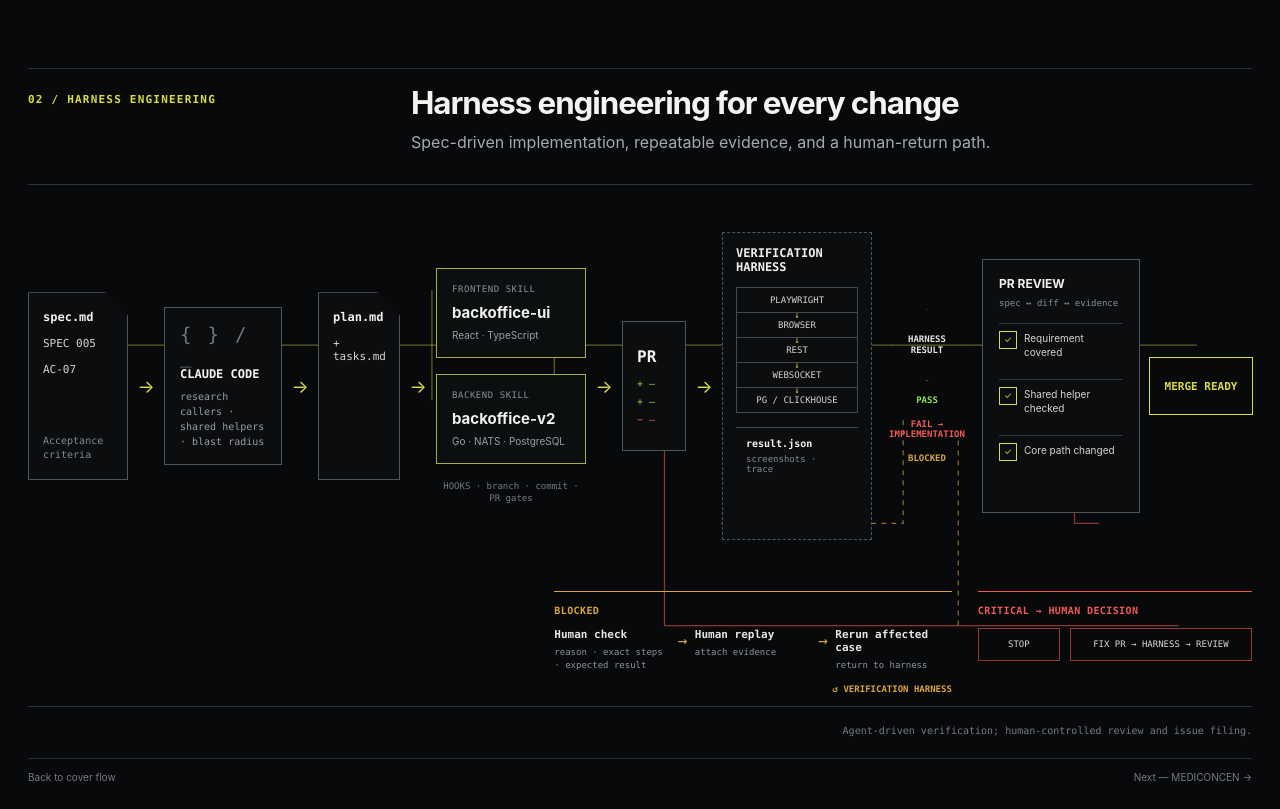
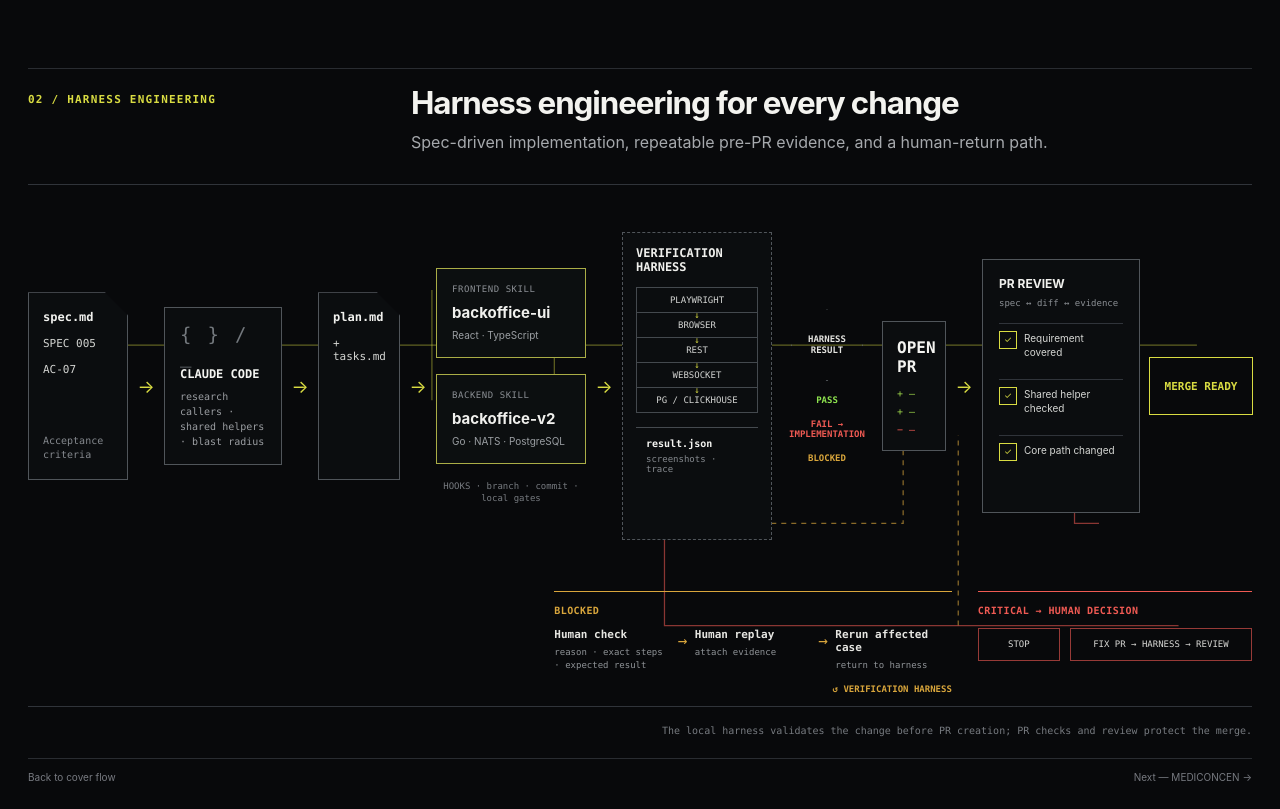
Before and after one commit to outsider987/victor-site, a Next.js app: page /work/cypherlab in a window 1280 px wide. Shown: the part 1120-1929 px from the top of the page. Built offline with nearby package versions, Linux system fonts and the light colour scheme.

Commit message:
Correct harness verification flow

```diff
--- a/src/app/globals.css
+++ b/src/app/globals.css
@@ -228,7 +228,7 @@ html[lang="zh-Hant"] .about-bio { letter-spacing: 0; line-height: 1.42; }
 .delivery-route-main { stroke: rgba(217,220,66,.42); }
 .delivery-route-manual { stroke: rgba(217,166,60,.62); stroke-dasharray: 5 5; }
 .delivery-route-critical { stroke: rgba(239,90,83,.56); }
-.delivery-main-flow { position: relative; z-index: 1; min-height: 350px; display: grid; grid-template-columns: minmax(100px,.72fr) 18px minmax(118px,.82fr) 18px minmax(82px,.55fr) 18px minmax(150px,1.08fr) 18px minmax(64px,.45fr) 18px minmax(150px,1.04fr) minmax(92px,.62fr) minmax(158px,1.06fr) minmax(104px,.68fr); align-items: center; gap: 9px; }
+.delivery-main-flow { position: relative; z-index: 1; min-height: 350px; display: grid; grid-template-columns: minmax(100px,.72fr) 18px minmax(118px,.82fr) 18px minmax(82px,.55fr) 18px minmax(150px,1.08fr) 18px minmax(150px,1.04fr) minmax(92px,.62fr) minmax(64px,.45fr) 18px minmax(158px,1.06fr) minmax(104px,.68fr); align-items: center; gap: 9px; }
 .delivery-arrow { color: var(--cypher); font-size: 18px; font-style: normal; text-align: center; }
 .delivery-document, .delivery-workbench, .delivery-pr, .delivery-harness, .delivery-review { min-width: 0; border: 1px solid #50555a; background: #0b0d0f; }
 .delivery-document { min-height: 188px; display: flex; flex-direction: column; gap: 13px; padding: 17px 14px; clip-path: polygon(0 0, calc(100% - 23px) 0, 100% 23px, 100% 100%, 0 100%); }
--- a/src/components/case-study.tsx
+++ b/src/components/case-study.tsx
@@ -54,7 +54,7 @@ function CypherArchitecture({ lang }: { lang: "en" | "zh" }) {
     delivery: {
       eyebrow: "02 / HARNESS ENGINEERING",
       title: "Harness engineering for every change",
-      lede: "Spec-driven implementation, repeatable evidence, and a human-return path.",
+      lede: "Spec-driven implementation, repeatable pre-PR evidence, and a human-return path.",
       spec: ["spec.md", "SPEC 005", "AC-07", "Acceptance criteria"],
       claude: ["CLAUDE CODE", "research callers · shared helpers · blast radius"],
       plan: ["plan.md", "+ tasks.md"],
@@ -62,8 +62,8 @@ function CypherArchitecture({ lang }: { lang: "en" | "zh" }) {
         ["backoffice-ui", "React · TypeScript", "FRONTEND SKILL"],
         ["backoffice-v2", "Go · NATS · PostgreSQL", "BACKEND SKILL"],
       ],
-      hooks: "HOOKS · branch · commit · PR gates",
-      pr: "PR",
+      hooks: "HOOKS · branch · commit · local gates",
+      pr: "OPEN PR",
       harness: "VERIFICATION HARNESS",
       evidence: ["PLAYWRIGHT", "BROWSER", "REST", "WEBSOCKET", "PG / CLICKHOUSE"],
       result: ["result.json", "screenshots · trace"],
@@ -83,7 +83,7 @@ function CypherArchitecture({ lang }: { lang: "en" | "zh" }) {
       critical: "CRITICAL → HUMAN DECISION",
       stop: "STOP",
       fix: "FIX PR → HARNESS → REVIEW",
-      note: "Agent-driven verification; human-controlled review and issue filing.",
+      note: "The local harness validates the change before PR creation; PR checks and review protect the merge.",
     },
   } : {
     product: {
@@ -120,7 +120,7 @@ function CypherArchitecture({ lang }: { lang: "en" | "zh" }) {
     delivery: {
       eyebrow: "02 / HARNESS 工程",
       title: "每項變更的 Harness 工程",
-      lede: "由規格驅動實作、留下可重跑證據，並讓人工介入能回到驗證閉環。",
+      lede: "由規格驅動實作，Harness 通過後才建立 PR，並留下可重跑證據。",
       spec: ["spec.md", "SPEC 005", "AC-07", "驗收條件"],
       claude: ["CLAUDE CODE", "搜尋 callers · 共用 helpers · 影響範圍"],
       plan: ["plan.md", "+ tasks.md"],
@@ -128,8 +128,8 @@ function CypherArchitecture({ lang }: { lang: "en" | "zh" }) {
         ["backoffice-ui", "React · TypeScript", "前端 SKILL"],
         ["backoffice-v2", "Go · NATS · PostgreSQL", "後端 SKILL"],
       ],
-      hooks: "HOOKS · 分支 · commit · PR gate",
-      pr: "PR",
+      hooks: "HOOKS · 分支 · commit · 本機 gate",
+      pr: "建立 PR",
       harness: "驗證 HARNESS",
       evidence: ["PLAYWRIGHT", "瀏覽器", "REST", "WEBSOCKET", "PG / CLICKHOUSE"],
       result: ["result.json", "截圖 · trace"],
@@ -149,7 +149,7 @@ function CypherArchitecture({ lang }: { lang: "en" | "zh" }) {
       critical: "重大問題 → 人工決策",
       stop: "停止",
       fix: "修正 PR → HARNESS → 審查",
-      note: "由 agent 執行驗證；審查與開單權限保留給人。",
+      note: "本機 Harness 先驗證變更，再建立 PR；PR checks 與審查共同保護合併。",
     },
   };
 
@@ -237,14 +237,14 @@ function CypherArchitecture({ lang }: { lang: "en" | "zh" }) {
               <p>{copy.delivery.hooks}</p>
             </div>
             <i className="delivery-arrow" aria-hidden="true">→</i>
-            <article className="delivery-pr"><strong>{copy.delivery.pr}</strong><span>+ —</span><span>+ —</span><span>− —</span></article>
-            <i className="delivery-arrow" aria-hidden="true">→</i>
             <article className="delivery-harness">
               <h3>{copy.delivery.harness}</h3>
               <ol>{copy.delivery.evidence.map((item) => <li key={item}>{item}</li>)}</ol>
               <div><strong>{copy.delivery.result[0]}</strong><small>{copy.delivery.result[1]}</small></div>
             </article>
             <div className="delivery-verdict"><strong>{copy.delivery.verdict}</strong><span>{copy.delivery.pass}</span><small>{copy.delivery.fail}</small><small>{copy.delivery.blocked}</small></div>
+            <article className="delivery-pr"><strong>{copy.delivery.pr}</strong><span>+ —</span><span>+ —</span><span>− —</span></article>
+            <i className="delivery-arrow" aria-hidden="true">→</i>
             <article className="delivery-review"><h3>{copy.delivery.review}</h3><p>{copy.delivery.compare}</p><ul>{copy.delivery.checks.map((check) => <li key={check}>{check}</li>)}</ul></article>
             <strong className="delivery-merge">{copy.delivery.merge}</strong>
           </div>
```
